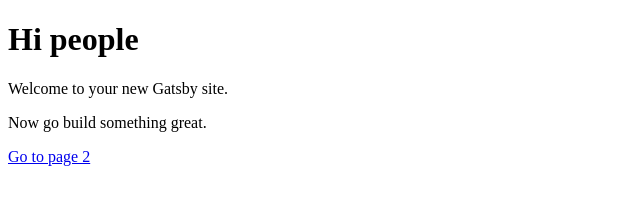
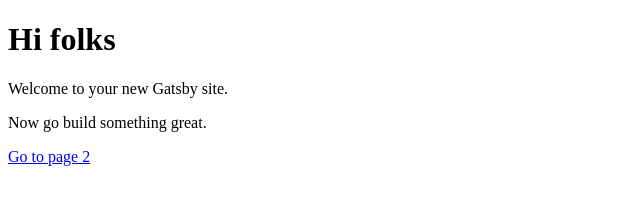
Before and after one commit to cdmth/codemoth-website, a Gatsby site: page / in a window 1280 px wide. Shown: the full height of the page, 0-640 px from the left. Built offline with nearby package versions, Linux system fonts and the light colour scheme; Gatsby itself is replaced by a stand-in of ours.

Commit message:
test commit for CI pipeline

```diff
--- a/src/pages/index.js
+++ b/src/pages/index.js
@@ -3,7 +3,7 @@
 
 const IndexPage = () => (
   <div>
-    <h1>Hi people</h1>
+    <h1>Hi folks</h1>
     <p>Welcome to your new Gatsby site.</p>
     <p>Now go build something great.</p>
     <Link to="/page-2/">Go to page 2</Link>
```
